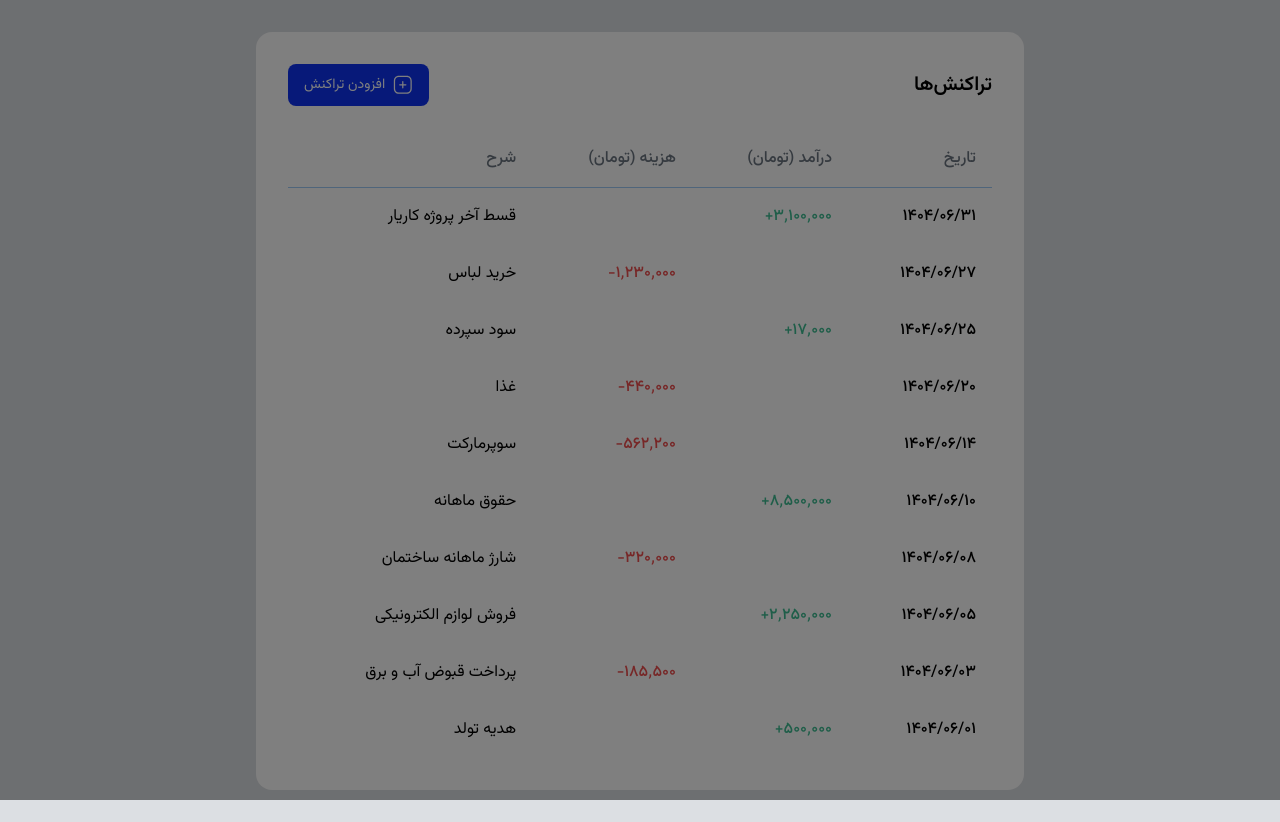
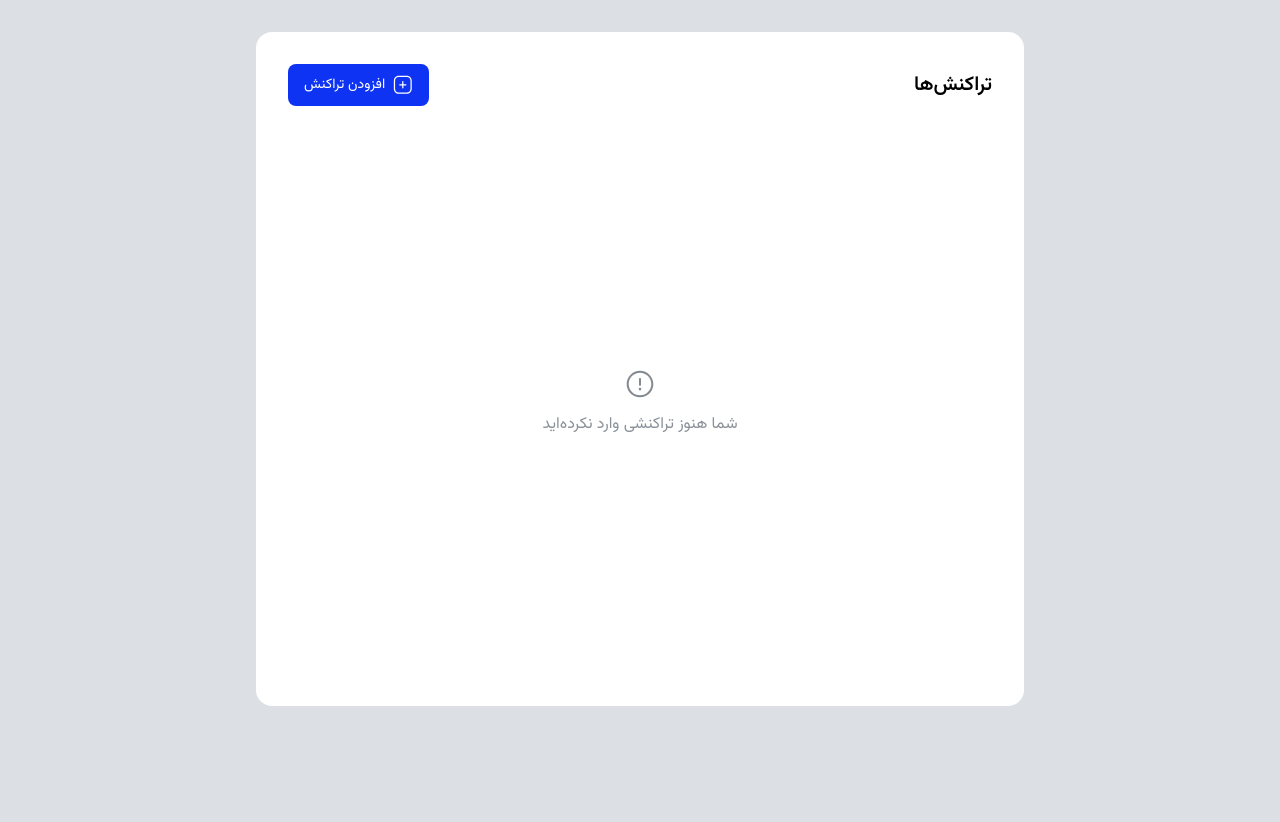
Before and after one commit to SadeghDehyadgari/expense-tracker, a React (Vite) app: page / in a window 1280 px wide. After the commit the page ends 800 px from the top, so only its background shows below. Built offline with nearby package versions, Linux system fonts and the light colour scheme.

Commit message:
feat: add transaction delete functionality, empty state, and persian date display.  delete mockTransactions

```diff
--- a/src/App.jsx
+++ b/src/App.jsx
@@ -1,13 +1,12 @@
 import React, { useState } from 'react';
 import TransactionTable from './components/TransactionTable/TransactionTable';
-import mockTransactions from './data/mockTransactions';
 import Modal from './components/Modal/Modal';
 import AddTransactionForm from './components/AddTransactionForm/AddTransactionForm';
 import './App.css';
 
 function App() {
-  const [transactions, setTransactions] = useState(mockTransactions);
-  const [isModalOpen, setIsModalOpen] = useState(true);
+  const [transactions, setTransactions] = useState([]);
+  const [isModalOpen, setIsModalOpen] = useState(false);
 
   if (isModalOpen) {
     document.body.classList.add('no-overflow');
@@ -30,11 +29,21 @@ function App() {
     handleCloseModal();
   };
 
+  const handleDeleteTransaction = (id) => {
+    setTransactions((prevTransactions) =>
+      prevTransactions.filter((transaction) => transaction.id !== id)
+    );
+  };
+
   return (
     <div className="app">
       <main>
         <div className="main-container">
-          <TransactionTable transactions={transactions} onAddTransactionClick={handleOpenModal} />
+          <TransactionTable
+            transactions={transactions}
+            onAddTransactionClick={handleOpenModal}
+            onDeleteTransaction={handleDeleteTransaction}
+          />
           {isModalOpen && (
             <Modal title="افزودن تراکنش" onClose={handleCloseModal}>
               <AddTransactionForm
--- a/src/components/AddTransactionForm/AddTransactionForm.jsx
+++ b/src/components/AddTransactionForm/AddTransactionForm.jsx
@@ -2,11 +2,11 @@ import React, { useState } from 'react';
 import './AddTransactionForm.css';
 import CalendarIcon from '../../assets/Outline/Calendar.svg';
 
-const AddTransactionForm = ({ onSubmit, onCancel }) => {
+const AddTransactionForm = ({ onAddTransaction, onCancel }) => {
   const [formData, setFormData] = useState({
     date: '',
     amount: '',
-    type: 'expense',
+    type: 'income',
     description: '',
   });
 
@@ -27,7 +27,7 @@ const AddTransactionForm = ({ onSubmit, onCancel }) => {
       income: formData.type === 'income' ? parseInt(formData.amount) || 0 : 0,
       expense: formData.type === 'expense' ? parseInt(formData.amount) || 0 : 0,
     };
-    onSubmit(newTransaction);
+    onAddTransaction(newTransaction);
   };
 
   return (
--- a/src/components/TransactionTable/TransactionTable.css
+++ b/src/components/TransactionTable/TransactionTable.css
@@ -103,8 +103,85 @@
   color: var(--neutrals-dark-2);
 }
 
+.header-actions {
+  width: 60px;
+}
+
+.cell-actions {
+  text-align: center !important;
+  width: 60px;
+  padding: 1rem 0.5rem !important;
+}
+
+.delete-button {
+  background: none;
+  border: none;
+  cursor: pointer;
+  padding: 0.25rem;
+  border-radius: 0.25rem;
+  transition: background-color 0.2s ease;
+  display: flex;
+  align-items: center;
+  justify-content: center;
+  width: 32px;
+  height: 32px;
+  margin: 0 auto;
+}
+
+.delete-button:hover {
+  background-color: var(--neutrals-soft-grey-2);
+}
+
+.delete-button:active {
+  transform: scale(0.95);
+}
+
+/* Changing color of icon to #6b7580 == (var(--neutrals-grey-1)) */
+.delete-icon {
+  width: 1.25rem;
+  height: 1.25rem;
+  filter: invert(44%) sepia(8%) saturate(481%) hue-rotate(169deg) brightness(91%) contrast(87%);
+  transition: filter 0.2s ease;
+}
+
+.delete-button:hover .delete-icon {
+  filter: invert(20%) sepia(8%) saturate(1000%) hue-rotate(169deg) brightness(90%) contrast(90%);
+}
+
 .currency-label {
   display: none;
+}
+
+.empty-state {
+  display: flex;
+  flex-direction: column;
+  height: 100%;
+}
+
+.empty-state-content {
+  display: flex;
+  flex-direction: column;
+  align-items: center;
+  justify-content: center;
+  flex: 1;
+  padding: 3rem 0;
+  min-height: 68vh;
+}
+
+.empty-state-icon {
+  width: 2rem;
+  height: 2rem;
+  margin-bottom: 0.75rem;
+  filter: invert(56%) sepia(5%) saturate(500%) hue-rotate(169deg) brightness(95%) contrast(85%);
+}
+
+.empty-state-text {
+  font-family: var(--font-family);
+  font-size: var(--font-size-base);
+  font-weight: var(--font-weight-regular);
+  color: #899199;
+  text-align: center;
+  margin: 0;
 }
 
 @media (max-width: 768px) {
@@ -182,13 +259,50 @@
   }
 
   .cell-description {
-    grid-column: 1 / 3;
+    grid-column: 1 / 2;
     grid-row: 2 / 3;
     font-weight: var(--font-weight-regular);
     color: var(--neutrals-dark-2);
   }
 
+  .cell-actions {
+    grid-column: 2 / 3;
+    grid-row: 2 / 3;
+    text-align: left;
+    padding: 0 !important;
+    display: flex;
+    align-items: center;
+    justify-content: flex-end;
+    width: 100%;
+  }
+
+  .delete-button {
+    margin: 0;
+    width: 28px;
+    height: 28px;
+  }
+
+  .delete-icon {
+    width: 1.5rem;
+    height: 1.5rem;
+  }
+
   .currency-label {
     display: inline;
   }
+
+  .empty-state-content {
+    padding: 2rem 0;
+    min-height: 70vh;
+  }
+
+  .empty-state-icon {
+    width: 1.5rem;
+    height: 1.5rem;
+  }
+
+  .empty-state-text {
+    font-size: var(--font-size-sm);
+    padding: 0 1rem;
+  }
 }
--- a/src/components/TransactionTable/TransactionTable.jsx
+++ b/src/components/TransactionTable/TransactionTable.jsx
@@ -1,11 +1,49 @@
 import React from 'react';
 import './TransactionTable.css';
 import PlusIcon from '../../assets/Outline/Plus.svg';
+import DeleteIcon from '../../assets/Outline/Delete.svg';
+import DangerCircleIcon from '../../assets/Outline/Danger Circle.svg';
 
-const TransactionTable = ({ transactions, onAddTransactionClick }) => {
-  const transactionList = transactions.map((transaction) => (
+// Turning English digits to Persian digits
+const toPersianDigits = (text) => {
+  if (!text) return '';
+  const persianDigits = ['۰', '۱', '۲', '۳', '۴', '۵', '۶', '۷', '۸', '۹'];
+  return text.toString().replace(/\d/g, (digit) => persianDigits[digit]);
+};
+
+const TransactionTable = ({ transactions, onAddTransactionClick, onDeleteTransaction }) => {
+  const isEmpty = transactions.length === 0;
+
+  return (
+    <div className={`table-container ${isEmpty ? 'empty-state' : ''}`}>
+      <div className="table-header">
+        <h2 className="table-title">تراکنش‌ها</h2>
+        <button className="add-transaction-button" onClick={onAddTransactionClick}>
+          <img src={PlusIcon} alt="Plus" className="button-icon" />
+          افزودن تراکنش
+        </button>
+      </div>
+
+      {isEmpty ? (
+        <div className="empty-state-content">
+          <img src={DangerCircleIcon} alt="No transactions" className="empty-state-icon" />
+          <p className="empty-state-text">شما هنوز تراکنشی وارد نکرده‌اید</p>
+        </div>
+      ) : (
+        <table className="transaction-table">
+          <thead>
+            <tr>
+              <th className="header-date">تاریخ</th>
+              <th className="header-income">درآمد (تومان)</th>
+              <th className="header-expense">هزینه (تومان)</th>
+              <th className="header-description">شرح</th>
+              <th className="header-actions"></th>
+            </tr>
+          </thead>
+          <tbody>
+            {transactions.map((transaction) => (
               <tr key={transaction.id}>
-      <td className="cell-date">{transaction.date}</td>
+                <td className="cell-date">{toPersianDigits(transaction.date)}</td>
                 <td className="cell-income">
                   {transaction.income > 0 ? (
                     <>
@@ -23,29 +61,20 @@ const TransactionTable = ({ transactions, onAddTransactionClick }) => {
                   ) : null}
                 </td>
                 <td className="cell-description">{transaction.description}</td>
+                <td className="cell-actions">
+                  <button
+                    className="delete-button"
+                    onClick={() => onDeleteTransaction(transaction.id)}
+                    aria-label="حذف تراکنش"
+                  >
+                    <img src={DeleteIcon} alt="Delete" className="delete-icon" />
+                  </button>
+                </td>
               </tr>
-  ));
-
-  return (
-    <div className="table-container">
-      <div className="table-header">
-        <h2 className="table-title">تراکنش‌ها</h2>
-        <button className="add-transaction-button" onClick={onAddTransactionClick}>
-          <img src={PlusIcon} alt="Plus" className="button-icon" />
-          افزودن تراکنش
-        </button>
-      </div>
-      <table className="transaction-table">
-        <thead>
-          <tr>
-            <th className="header-date">تاریخ</th>
-            <th className="header-income">درآمد (تومان)</th>
-            <th className="header-expense">هزینه (تومان)</th>
-            <th className="header-description">شرح</th>
-          </tr>
-        </thead>
-        <tbody>{transactionList}</tbody>
+            ))}
+          </tbody>
         </table>
+      )}
     </div>
   );
 };
--- a/src/data/mockTransactions.js
+++ /dev/null
@@ -1,74 +0,0 @@
-const mockTransactions = [
-  {
-    id: 1,
-    date: '۱۴۰۴/۰۶/۳۱',
-    description: 'قسط آخر پروژه کاریار',
-    income: 3100000,
-    expense: 0,
-  },
-  {
-    id: 2,
-    date: '۱۴۰۴/۰۶/۲۷',
-    description: 'خرید لباس',
-    income: 0,
-    expense: 1230000,
-  },
-  {
-    id: 3,
-    date: '۱۴۰۴/۰۶/۲۵',
-    description: 'سود سپرده',
-    income: 17000,
-    expense: 0,
-  },
-  {
-    id: 4,
-    date: '۱۴۰۴/۰۶/۲۰',
-    description: 'غذا',
-    income: 0,
-    expense: 440000,
-  },
-  {
-    id: 5,
-    date: '۱۴۰۴/۰۶/۱۴',
-    description: 'سوپرمارکت',
-    income: 0,
-    expense: 562200,
-  },
-  {
-    id: 6,
-    date: '۱۴۰۴/۰۶/۱۰',
-    description: 'حقوق ماهانه',
-    income: 8500000,
-    expense: 0,
-  },
-  {
-    id: 7,
-    date: '۱۴۰۴/۰۶/۰۸',
-    description: 'شارژ ماهانه ساختمان',
-    income: 0,
-    expense: 320000,
-  },
-  {
-    id: 8,
-    date: '۱۴۰۴/۰۶/۰۵',
-    description: 'فروش لوازم الکترونیکی',
-    income: 2250000,
-    expense: 0,
-  },
-  {
-    id: 9,
-    date: '۱۴۰۴/۰۶/۰۳',
-    description: 'پرداخت قبوض آب و برق',
-    income: 0,
-    expense: 185500,
-  },
-  {
-    id: 10,
-    date: '۱۴۰۴/۰۶/۰۱',
-    description: 'هدیه تولد',
-    income: 500000,
-    expense: 0,
-  },
-];
-
-export default mockTransactions;
--- a/vite.config.js
+++ b/vite.config.js
@@ -12,4 +12,7 @@ export default defineConfig({
     }),
     eslint(),
   ],
+  server: {
+    host: true,
+  },
 });
```
Lines whose indentation alone changed are shown as unchanged.
